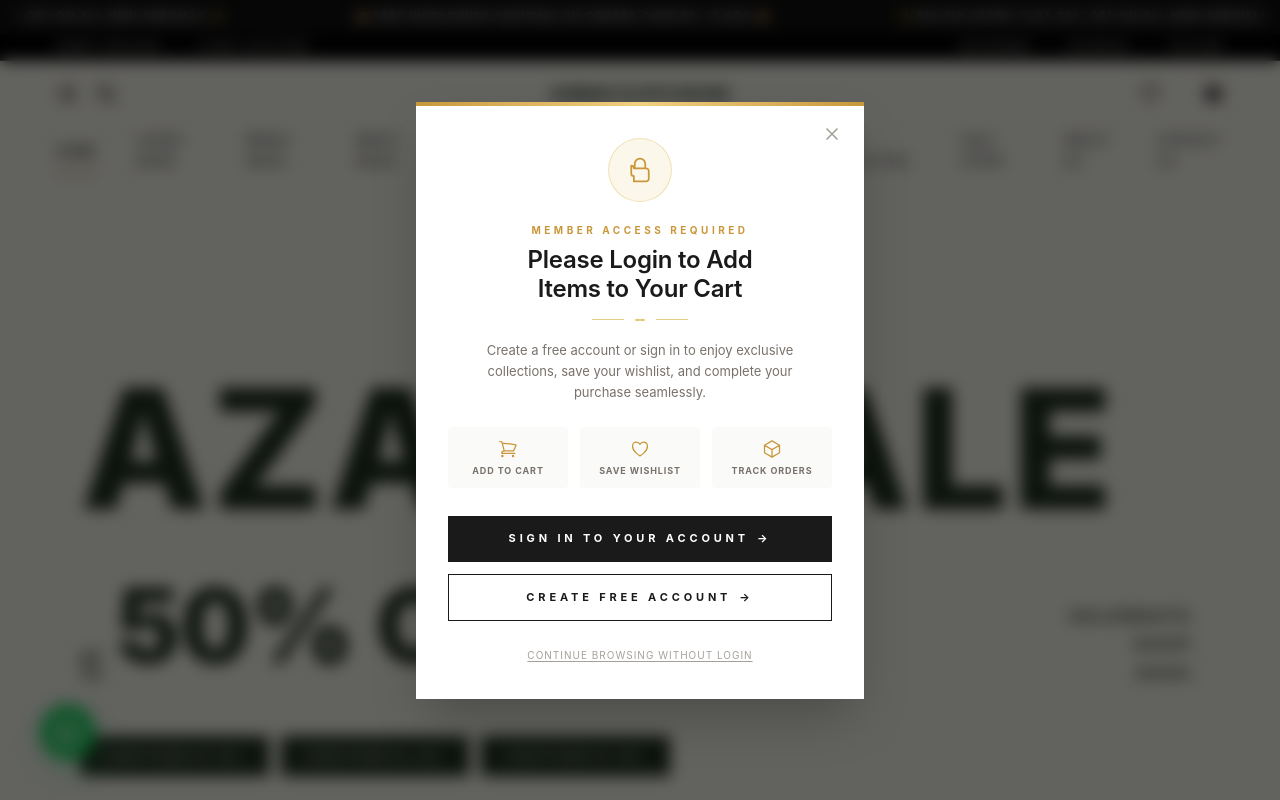
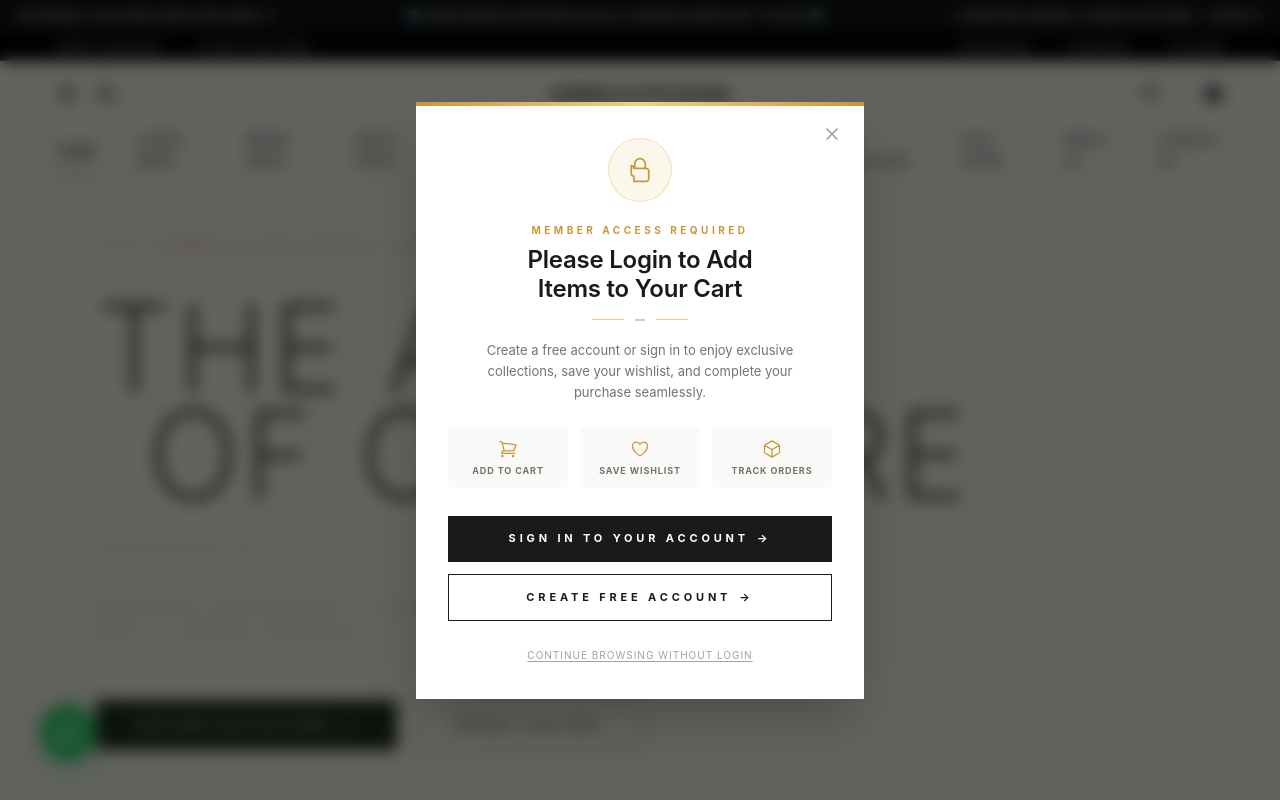
Before and after one commit to ahmadalibyteforceITSolution/AhmadClothHouse, a Vue app: page / in a window 1280 px wide. Shown: the top 800 px of the page. Built offline with nearby package versions, Linux system fonts and the light colour scheme; what vue3-google-login would draw is missing.

Commit message:
luxury: remove Azadi Sale, add editorial hero, featured collections, luxury announcement bar

```diff
--- a/src/components/Home/Header.vue
+++ b/src/components/Home/Header.vue
@@ -1,14 +1,14 @@
 <template>
   <header class="site-header w-full sticky top-0 z-[9999]" :class="{ 'header-scrolled': isScrolled }">
 
-    <!-- ══════════ TIER 1 — Promo Marquee ══════════ -->
+    <!-- ══════════ TIER 1 — Luxury Promo Marquee ══════════ -->
     <div class="announcement-bar">
       <div class="marquee-track flex whitespace-nowrap">
         <span class="marquee-inner">
-          <span class="ann-text mx-16">✨ BIG EID OFFER: FLAT 20% OFF ON ALL NEW ARRIVALS ✨</span>
-          <span class="ann-text mx-16">🚚 FREE WORLDWIDE SHIPPING ON ORDERS OVER RS. 15,000 🚚</span>
-          <span class="ann-text mx-16">✨ BIG EID OFFER: FLAT 20% OFF ON ALL NEW ARRIVALS ✨</span>
-          <span class="ann-text mx-16">🚚 FREE WORLDWIDE SHIPPING ON ORDERS OVER RS. 15,000 🚚</span>
+          <span class="ann-text mx-16">✦ NEW COLLECTION 2026 — ARTISANAL COUTURE NOW AVAILABLE ✦</span>
+          <span class="ann-text mx-16">🌍 WORLDWIDE SHIPPING ON ALL ORDERS ABOVE RS. 15,000 🌍</span>
+          <span class="ann-text mx-16">✦ BESPOKE BRIDAL CONSULTATIONS — BOOK YOUR APPOINTMENT ✦</span>
+          <span class="ann-text mx-16">🌍 WORLDWIDE SHIPPING ON ALL ORDERS ABOVE RS. 15,000 🌍</span>
         </span>
       </div>
     </div>
--- a/src/views/Home.vue
+++ b/src/views/Home.vue
@@ -6,162 +6,166 @@
     <div ref="cursorInner" class="gsap-cursor-inner" aria-hidden="true"></div>
 
     <!-- ═══════════════════════════════════════════
-         1. AHMAD CLOTH HOUSE FULL-WIDTH AZADI SALE HERO BANNER
+         1. AHMAD CLOTH HOUSE — LUXURY EDITORIAL HERO
     ═══════════════════════════════════════════ -->
     <section
       ref="heroSection"
-      class="relative w-full min-h-screen flex flex-col justify-center px-5 sm:px-8 lg:px-20 bg-[#F6F5EE] dark:bg-[#0A0A0A]"
-      aria-label="Azadi Sale Hero"
+      class="relative w-full min-h-screen flex flex-col justify-center px-5 sm:px-12 lg:px-24 bg-[#F6F5EE] dark:bg-[#0A0A0A] overflow-hidden"
+      aria-label="Luxury Hero"
     >
-      <div class="w-full max-w-[1400px] mx-auto py-16 sm:py-12">
-
-        <!-- Huge AZADI SALE Headline -->
-        <h1 class="font-extrabold text-[#1f2e1f] dark:text-[#1f2e1f] uppercase leading-none mb-6 sm:mb-10"
-            style="font-size: clamp(52px, 13vw, 200px); letter-spacing: 0.02em; line-height: 0.92;">
-          AZADI SALE
+      <!-- Background subtle pattern overlay -->
+      <div class="absolute inset-0 opacity-[0.03] dark:opacity-[0.06]"
+           style="background-image: repeating-linear-gradient(45deg, #1f2e1f 0, #1f2e1f 1px, transparent 0, transparent 50%); background-size: 20px 20px;"></div>
+
+      <div class="relative w-full max-w-[1400px] mx-auto py-20 sm:py-16 z-10">
+
+        <!-- Eyebrow Label -->
+        <div class="flex items-center gap-4 mb-8 sm:mb-10">
+          <div class="w-8 sm:w-12 h-px bg-[#C9973A]"></div>
+          <p class="text-[9px] sm:text-[10px] font-bold uppercase tracking-[0.6em] text-[#C9973A]">
+            Ahmad Cloth House · Est. 2020
+          </p>
+        </div>
+
+        <!-- Main Editorial Headline -->
+        <h1 class="font-extralight text-[#1f2e1f] dark:text-stone-100 uppercase leading-none mb-6 sm:mb-8"
+            style="font-size: clamp(44px, 9.5vw, 155px); letter-spacing: 0.04em; line-height: 0.88;">
+          THE ART<br/><span style="padding-left: clamp(20px, 4vw, 70px);">OF COUTURE</span>
         </h1>
 
-        <!-- Second Row: UP TO 50% OFF + SALEBRATE -->
-        <div class="flex items-end justify-between gap-4 mb-8 sm:mb-12">
-
-          <!-- Left: UP TO + 50% OFF + underscores -->
-          <div class="flex items-end gap-2 sm:gap-3 min-w-0">
-            <div class="flex flex-col text-[#1f2e1f] font-extrabold uppercase leading-tight mb-1 shrink-0"
-                 style="font-size: clamp(9px, 2vw, 14px); letter-spacing: 0.15em;">
-              <span>UP</span>
-              <span>TO</span>
-            </div>
-            <h2 class="text-[#1f2e1f] font-extrabold uppercase whitespace-nowrap leading-none"
-                style="font-size: clamp(32px, 8vw, 110px); letter-spacing: -0.01em;">
-              50% OFF<span class="hidden sm:inline" style="font-size: 0.4em; font-weight: 400; padding-left: 6px; letter-spacing: 0.05em;">____________</span>
-            </h2>
-          </div>
-
-          <!-- Right: SALEBRATE. SHOP. SAVE. — hidden on very small screens -->
-          <div class="hidden xs:block sm:block text-right text-[#1f2e1f] font-bold uppercase shrink-0"
-               style="font-size: clamp(9px, 1.4vw, 16px); letter-spacing: 0.2em; line-height: 1.8;">
-            <p>SALEBRATE.</p>
-            <p>SHOP.</p>
-            <p>SAVE.</p>
-          </div>
-        </div>
+        <!-- Thin Gold Divider -->
+        <div class="flex items-center gap-4 mb-8 sm:mb-10">
+          <div class="w-20 sm:w-32 h-px bg-[#C9973A]"></div>
+          <span class="text-[#C9973A] text-xs">✦</span>
+        </div>
+
+        <!-- Subtitle -->
+        <p class="text-[10px] sm:text-xs text-[#1f2e1f]/50 dark:text-stone-500 font-light uppercase tracking-[0.4em] mb-10 sm:mb-14 max-w-[280px] sm:max-w-sm leading-loose">
+          Artisanal Unstitched &nbsp;·&nbsp; Luxury Pret &nbsp;·&nbsp; Bridal Couture
+        </p>
 
         <!-- CTA Buttons -->
-        <div class="flex flex-col sm:flex-row flex-wrap justify-center sm:justify-start gap-3">
+        <div class="flex flex-col sm:flex-row gap-4 sm:gap-5">
           <button
             @click="router.push('/shop')"
-            class="px-6 py-3 bg-[#1f2e1f] hover:bg-[#2d4030] text-white text-[10px] font-bold uppercase tracking-[0.2em] border-none cursor-pointer transition-colors duration-200 w-full sm:w-auto"
+            class="group px-8 sm:px-10 py-4 bg-[#1f2e1f] hover:bg-[#C9973A] text-white text-[9px] sm:text-[10px] font-bold uppercase tracking-[0.4em] cursor-pointer transition-all duration-500 w-full sm:w-auto flex items-center justify-center gap-3"
           >
-            EVERYTHING AT 20%
+            <span>EXPLORE COLLECTIONS</span>
+            <span class="transition-transform duration-300 group-hover:translate-x-1">→</span>
           </button>
           <button
-            @click="router.push('/shop')"
-            class="px-6 py-3 bg-[#1f2e1f] hover:bg-[#2d4030] text-white text-[10px] font-bold uppercase tracking-[0.2em] border-none cursor-pointer transition-colors duration-200 w-full sm:w-auto"
+            @click="router.push('/shop/Bridal')"
+            class="group px-8 sm:px-10 py-4 border border-[#1f2e1f]/40 dark:border-stone-600 text-[#1f2e1f] dark:text-stone-300 hover:border-[#C9973A] hover:text-[#C9973A] text-[9px] sm:text-[10px] font-bold uppercase tracking-[0.4em] cursor-pointer transition-all duration-300 w-full sm:w-auto"
           >
-            EVERYTHING AT 30%
+            BRIDAL COUTURE
           </button>
-          <button
-            @click="router.push('/shop')"
-            class="px-6 py-3 bg-[#1f2e1f] hover:bg-[#2d4030] text-white text-[10px] font-bold uppercase tracking-[0.2em] border-none cursor-pointer transition-colors duration-200 w-full sm:w-auto"
-          >
-            EVERYTHING AT 40%
-          </button>
-        </div>
-
+        </div>
+
+        <!-- Stats Row -->
+        <div class="flex items-center gap-8 sm:gap-12 mt-14 sm:mt-16 pt-10 sm:pt-12 border-t border-[#1f2e1f]/10 dark:border-white/10">
+          <div>
+            <p class="text-xl sm:text-2xl font-extralight text-[#1f2e1f] dark:text-white">5K+</p>
+            <p class="text-[8px] sm:text-[9px] uppercase tracking-[0.35em] text-[#1f2e1f]/40 dark:text-stone-600 mt-1">Designs</p>
+          </div>
+          <div class="w-px h-8 bg-[#1f2e1f]/10 dark:bg-white/10"></div>
+          <div>
+            <p class="text-xl sm:text-2xl font-extralight text-[#1f2e1f] dark:text-white">100K+</p>
+            <p class="text-[8px] sm:text-[9px] uppercase tracking-[0.35em] text-[#1f2e1f]/40 dark:text-stone-600 mt-1">Patrons</p>
+          </div>
+          <div class="w-px h-8 bg-[#1f2e1f]/10 dark:bg-white/10"></div>
+          <div>
+            <p class="text-xl sm:text-2xl font-extralight text-[#1f2e1f] dark:text-white">Global</p>
+            <p class="text-[8px] sm:text-[9px] uppercase tracking-[0.35em] text-[#1f2e1f]/40 dark:text-stone-600 mt-1">Shipping</p>
+          </div>
+        </div>
+
+      </div>
+
+      <!-- Decorative vertical text (desktop) -->
+      <div class="hidden lg:flex absolute right-10 xl:right-16 top-1/2 -translate-y-1/2 items-center gap-3 z-10">
+        <span class="text-[8px] font-light tracking-[0.6em] text-[#1f2e1f]/20 dark:text-white/20 uppercase"
+              style="writing-mode: vertical-rl; transform: rotate(180deg);">Luxury · Heritage · Craftsmanship</span>
+        <div class="w-px h-28 bg-gradient-to-b from-transparent via-[#C9973A]/50 to-transparent"></div>
       </div>
     </section>
 
-
     <!-- ═══════════════════════════════════════════
-         2. AZADI SALE CAROUSEL TRACK (FULL-WIDTH SCROLLABLE)
+         2. FEATURED COLLECTIONS — LUXURY CAROUSEL
     ═══════════════════════════════════════════ -->
-    <section class="py-10 sm:py-14 w-full bg-white dark:bg-[#080808] border-b border-stone-100 dark:border-white/5 overflow-hidden">
-      <div class="w-full space-y-6">
+    <section class="py-14 sm:py-20 w-full bg-white dark:bg-[#080808] border-b border-stone-100 dark:border-white/5 overflow-hidden">
+      <div class="w-full space-y-10">
 
         <!-- Section Header -->
-        <div class="px-4 sm:px-8 lg:px-12">
-          <div class="space-y-1">
-            <h2 class="text-xl sm:text-2xl font-bold tracking-tight text-stone-900 dark:text-white uppercase">
-              Azadi Sale
+        <div class="px-5 sm:px-10 lg:px-14 flex items-end justify-between">
+          <div class="space-y-2">
+            <p class="text-[9px] font-bold uppercase tracking-[0.6em] text-[#C9973A]">Curated for You</p>
+            <h2 class="text-xl sm:text-2xl font-light tracking-[0.25em] text-stone-900 dark:text-white uppercase">
+              Featured Collections
             </h2>
-            <p class="text-xs text-stone-500 dark:text-stone-400">
-              Avail everything at up to 50% OFF
-            </p>
-          </div>
-        </div>
-
-        <!-- Horizontal Track (Full-Width Edge-to-Edge Scroll) -->
+          </div>
+          <router-link to="/shop" class="text-[9px] font-bold uppercase tracking-[0.4em] text-stone-400 hover:text-[#C9973A] transition-colors pb-0.5 border-b border-stone-200 hover:border-[#C9973A]">
+            View All →
+          </router-link>
+        </div>
+
+        <!-- Horizontal Track -->
         <div
           ref="azadiSlider"
-          class="w-full flex gap-4 sm:gap-6 overflow-x-auto scrollbar-none snap-x snap-mandatory px-4 sm:px-8 lg:px-12 py-2 scroll-smooth"
+          class="w-full flex gap-3 sm:gap-5 overflow-x-auto scrollbar-none snap-x snap-mandatory px-5 sm:px-10 lg:px-14 py-2 scroll-smooth"
         >
-          <!-- Card 1 -->
-          <div
-            @click="router.push('/shop/Unstitched')"
-            class="flex-none w-[270px] sm:w-[330px] md:w-[370px] aspect-[3/4] snap-start group relative rounded-xl overflow-hidden cursor-pointer shadow-sm border border-stone-200/80 dark:border-white/10"
-          >
+          <div @click="router.push('/shop/Unstitched')"
+            class="flex-none w-[240px] sm:w-[300px] md:w-[340px] aspect-[3/4] snap-start group relative overflow-hidden cursor-pointer border border-stone-100 dark:border-white/10">
             <img :src="MB2026_1" alt="Unstitched Lawn" class="w-full h-full object-cover group-hover:scale-105 transition-transform duration-700" />
-            <div class="absolute inset-0 bg-gradient-to-t from-black/80 via-black/20 to-transparent flex flex-col justify-end p-5 text-white">
-              <span class="text-[10px] uppercase font-bold tracking-widest text-white/70">UP TO</span>
-              <h3 class="text-3xl font-extrabold tracking-tight text-white">50% OFF</h3>
-              <p class="text-xs font-bold text-white/90 mt-2">Unstitched Lawn</p>
-            </div>
-          </div>
-
-          <!-- Card 2 -->
-          <div
-            @click="router.push('/shop/Unstitched')"
-            class="flex-none w-[270px] sm:w-[330px] md:w-[370px] aspect-[3/4] snap-start group relative rounded-xl overflow-hidden cursor-pointer shadow-sm border border-stone-200/80 dark:border-white/10"
-          >
-            <img :src="MB2026_2" alt="Unstitched Fabrics" class="w-full h-full object-cover group-hover:scale-105 transition-transform duration-700" />
-            <div class="absolute inset-0 bg-gradient-to-t from-black/80 via-black/20 to-transparent flex flex-col justify-end p-5 text-white">
-              <span class="text-[10px] uppercase font-bold tracking-widest text-white/70">UP TO</span>
-              <h3 class="text-3xl font-extrabold tracking-tight text-white">50% OFF</h3>
-              <p class="text-xs font-bold text-white/90 mt-2">Unstitched Fabrics</p>
-            </div>
-          </div>
-
-          <!-- Card 3 -->
-          <div
-            @click="router.push('/shop/Bridal')"
-            class="flex-none w-[270px] sm:w-[330px] md:w-[370px] aspect-[3/4] snap-start group relative rounded-xl overflow-hidden cursor-pointer shadow-sm border border-stone-200/80 dark:border-white/10"
-          >
-            <img :src="MB2026_3" alt="Luxury Formals" class="w-full h-full object-cover group-hover:scale-105 transition-transform duration-700" />
-            <div class="absolute inset-0 bg-gradient-to-t from-black/80 via-black/20 to-transparent flex flex-col justify-end p-5 text-white">
-              <span class="text-[10px] uppercase font-bold tracking-widest text-white/70">UP TO</span>
-              <h3 class="text-3xl font-extrabold tracking-tight text-white">50% OFF</h3>
-              <p class="text-xs font-bold text-white/90 mt-2">Luxury Formals</p>
-            </div>
-          </div>
-
-          <!-- Card 4 -->
-          <div
-            @click="router.push('/shop/Pret')"
-            class="flex-none w-[270px] sm:w-[330px] md:w-[370px] aspect-[3/4] snap-start group relative rounded-xl overflow-hidden cursor-pointer shadow-sm border border-stone-200/80 dark:border-white/10"
-          >
+            <div class="absolute inset-0 bg-gradient-to-t from-black/75 via-black/5 to-transparent flex flex-col justify-end p-5 sm:p-6 text-white">
+              <p class="text-[8px] uppercase font-bold tracking-[0.5em] text-[#C9973A] mb-2">New Arrival</p>
+              <h3 class="text-base sm:text-lg font-light tracking-[0.2em] text-white uppercase">Unstitched Lawn</h3>
+              <p class="text-[9px] text-white/50 mt-1 tracking-wider">Collection 2026</p>
+            </div>
+          </div>
+
+          <div @click="router.push('/shop/Unstitched')"
+            class="flex-none w-[240px] sm:w-[300px] md:w-[340px] aspect-[3/4] snap-start group relative overflow-hidden cursor-pointer border border-stone-100 dark:border-white/10">
+            <img :src="MB2026_2" alt="Luxury Fabrics" class="w-full h-full object-cover group-hover:scale-105 transition-transform duration-700" />
+            <div class="absolute inset-0 bg-gradient-to-t from-black/75 via-black/5 to-transparent flex flex-col justify-end p-5 sm:p-6 text-white">
+              <p class="text-[8px] uppercase font-bold tracking-[0.5em] text-[#C9973A] mb-2">Signature</p>
+              <h3 class="text-base sm:text-lg font-light tracking-[0.2em] text-white uppercase">Luxury Fabrics</h3>
+              <p class="text-[9px] text-white/50 mt-1 tracking-wider">Premium Artisan</p>
+            </div>
+          </div>
+
+          <div @click="router.push('/shop/Bridal')"
+            class="flex-none w-[240px] sm:w-[300px] md:w-[340px] aspect-[3/4] snap-start group relative overflow-hidden cursor-pointer border border-stone-100 dark:border-white/10">
+            <img :src="MB2026_3" alt="Formal Couture" class="w-full h-full object-cover group-hover:scale-105 transition-transform duration-700" />
+            <div class="absolute inset-0 bg-gradient-to-t from-black/75 via-black/5 to-transparent flex flex-col justify-end p-5 sm:p-6 text-white">
+              <p class="text-[8px] uppercase font-bold tracking-[0.5em] text-[#C9973A] mb-2">Exclusive</p>
+              <h3 class="text-base sm:text-lg font-light tracking-[0.2em] text-white uppercase">Formal Couture</h3>
+              <p class="text-[9px] text-white/50 mt-1 tracking-wider">Heritage Craft</p>
+            </div>
+          </div>
+
+          <div @click="router.push('/shop/Pret')"
+            class="flex-none w-[240px] sm:w-[300px] md:w-[340px] aspect-[3/4] snap-start group relative overflow-hidden cursor-pointer border border-stone-100 dark:border-white/10">
             <img :src="MB2026_4" alt="Luxury Pret" class="w-full h-full object-cover group-hover:scale-105 transition-transform duration-700" />
-            <div class="absolute inset-0 bg-gradient-to-t from-black/80 via-black/20 to-transparent flex flex-col justify-end p-5 text-white">
-              <span class="text-[10px] uppercase font-bold tracking-widest text-white/70">UP TO</span>
-              <h3 class="text-3xl font-extrabold tracking-tight text-white">50% OFF</h3>
-              <p class="text-xs font-bold text-white/90 mt-2">Luxury Pret</p>
-            </div>
-          </div>
-
-          <!-- Card 5 -->
-          <div
-            @click="router.push('/shop/Pret')"
-            class="flex-none w-[270px] sm:w-[330px] md:w-[370px] aspect-[3/4] snap-start group relative rounded-xl overflow-hidden cursor-pointer shadow-sm border border-stone-200/80 dark:border-white/10"
-          >
+            <div class="absolute inset-0 bg-gradient-to-t from-black/75 via-black/5 to-transparent flex flex-col justify-end p-5 sm:p-6 text-white">
+              <p class="text-[8px] uppercase font-bold tracking-[0.5em] text-[#C9973A] mb-2">Ready to Wear</p>
+              <h3 class="text-base sm:text-lg font-light tracking-[0.2em] text-white uppercase">Luxury Pret</h3>
+              <p class="text-[9px] text-white/50 mt-1 tracking-wider">Modern Elegance</p>
+            </div>
+          </div>
+
+          <div @click="router.push('/shop/Pret')"
+            class="flex-none w-[240px] sm:w-[300px] md:w-[340px] aspect-[3/4] snap-start group relative overflow-hidden cursor-pointer border border-stone-100 dark:border-white/10">
             <img :src="MB2026_5" alt="Stitched Couture" class="w-full h-full object-cover group-hover:scale-105 transition-transform duration-700" />
-            <div class="absolute inset-0 bg-gradient-to-t from-black/80 via-black/20 to-transparent flex flex-col justify-end p-5 text-white">
-              <span class="text-[10px] uppercase font-bold tracking-widest text-white/70">UP TO</span>
-              <h3 class="text-3xl font-extrabold tracking-tight text-white">50% OFF</h3>
-              <p class="text-xs font-bold text-white/90 mt-2">Stitched Couture</p>
+            <div class="absolute inset-0 bg-gradient-to-t from-black/75 via-black/5 to-transparent flex flex-col justify-end p-5 sm:p-6 text-white">
+              <p class="text-[8px] uppercase font-bold tracking-[0.5em] text-[#C9973A] mb-2">Bespoke</p>
+              <h3 class="text-base sm:text-lg font-light tracking-[0.2em] text-white uppercase">Stitched Couture</h3>
+              <p class="text-[9px] text-white/50 mt-1 tracking-wider">Master Crafted</p>
             </div>
           </div>
         </div>
       </div>
     </section>
+
 
     <!-- ═══════════════════════════════════════════
          3. EDITORIAL 2-COLUMN PHOTO GRID (MARIA B)
```
